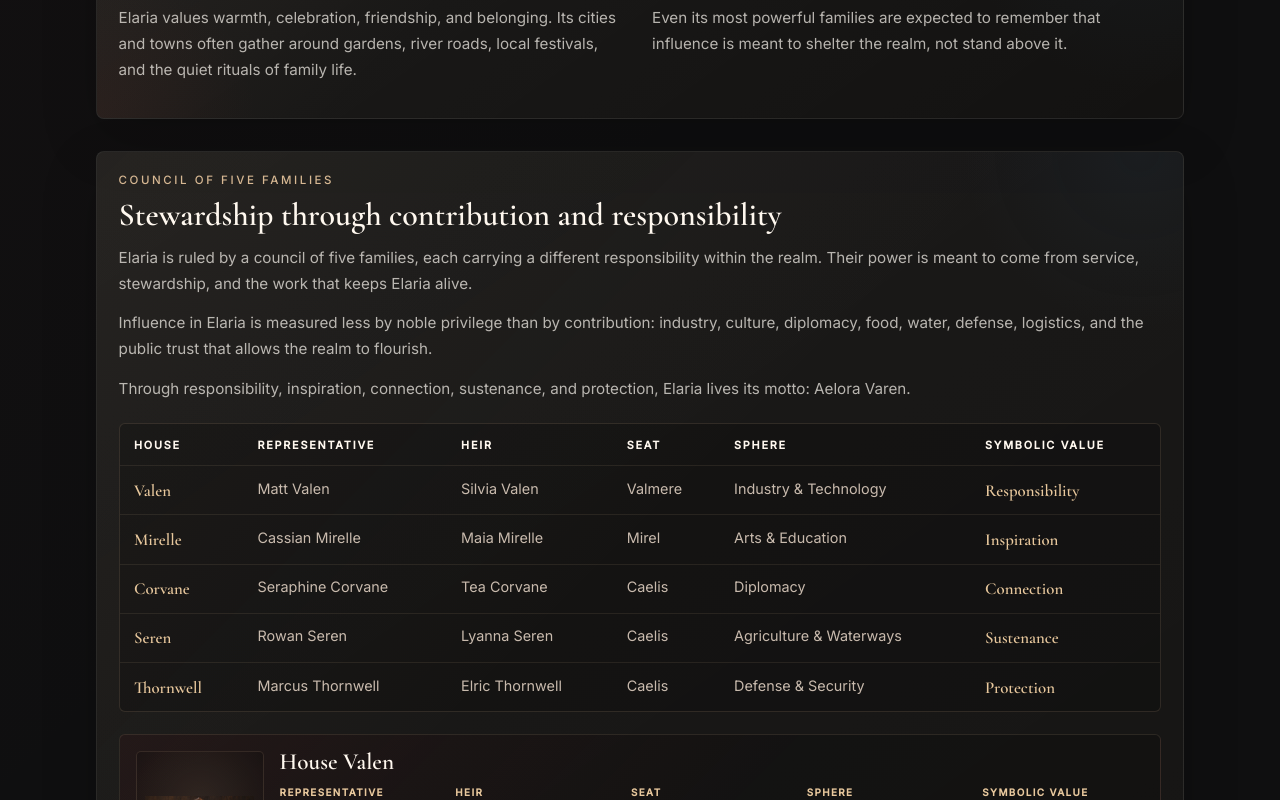
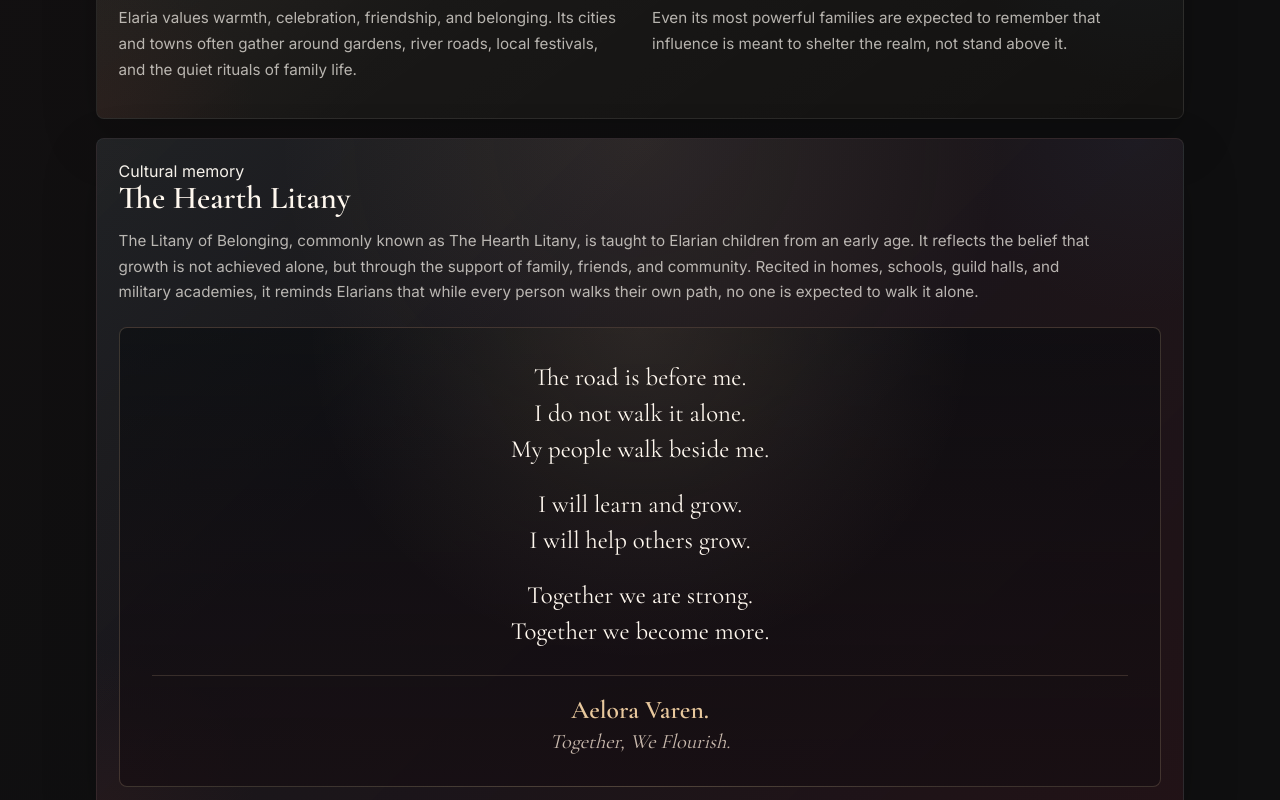
Before and after one commit to TheDragonLedger/dragon-ledger, a Vue app: page /archive/realms-heraldry/elaria in a window 1280 px wide. Shown: the part 1300-2100 px from the top of the page. Built offline with nearby package versions, Linux system fonts and the light colour scheme.

Commit message:
updating realms

```diff
--- a/src/data/realmsHeraldry.js
+++ b/src/data/realmsHeraldry.js
@@ -56,6 +56,22 @@ export const realmsHeraldry = [
       "Elaria values warmth, celebration, friendship, and belonging. Its cities and towns often gather around gardens, river roads, local festivals, and the quiet rituals of family life.",
       "Even its most powerful families are expected to remember that influence is meant to shelter the realm, not stand above it.",
     ],
+    litany: {
+      label: "Cultural memory",
+      title: "The Hearth Litany",
+      introduction: [
+        "The Litany of Belonging, commonly known as The Hearth Litany, is taught to Elarian children from an early age. It reflects the belief that growth is not achieved alone, but through the support of family, friends, and community. Recited in homes, schools, guild halls, and military academies, it reminds Elarians that while every person walks their own path, no one is expected to walk it alone.",
+      ],
+      verses: [
+        ["The road is before me.", "I do not walk it alone.", "My people walk beside me."],
+        ["I will learn and grow.", "I will help others grow."],
+        ["Together we are strong.", "Together we become more."],
+      ],
+      motto: {
+        original: "Aelora Varen.",
+        translation: "Together, We Flourish.",
+      },
+    },
     government: {
       label: "Council of Five Families",
       title: "Stewardship through contribution and responsibility",
@@ -68,7 +84,7 @@ export const realmsHeraldry = [
         {
           house: "Valen",
           representative: "Matt Valen",
-          heir: "Silvia Valen",
+          heir: "Ash Valen",
           seat: "Valmere",
           sphere: "Industry & Technology",
           value: "Responsibility",
@@ -111,7 +127,7 @@ export const realmsHeraldry = [
           name: "House Valen",
           heraldic: elariaHouseValenHeraldic,
           representative: "Matt Valen",
-          heir: "Silvia Valen",
+          heir: "Ash Valen",
           seat: "Valmere",
           sphere: "Industry, infrastructure, technology, and engineering",
           value: "Responsibility",
@@ -266,6 +282,21 @@ export const realmsHeraldry = [
       "Virekhal does not measure strength only through conquest. Strength is endurance, readiness, restraint, and the ability to protect life in a place that rarely offers comfort freely.",
       "The desert leaves little room for pretense. Bonds are earned, promises matter, and pride can be both armor and burden.",
     ],
+    litany: {
+      label: "Cultural memory",
+      title: "The Traveler's Litany",
+      introduction: [
+        "The Litany of Tomorrow, often called The Traveler's Litany, is taught to Virekhali children from an early age. Originally created as a reminder that the future belongs to those willing to prepare for it, the litany reflects the values of learning, adaptability, and perseverance that helped shape the nation. It is recited by students, explorers, merchants, soldiers, and innovators alike before journeys, challenges, and new beginnings, serving as a reminder that while tomorrow cannot be predicted, it can be met with courage and readiness.",
+      ],
+      verses: [
+        ["Tomorrow is unknown.", "Tomorrow is coming.", "I will meet it."],
+        ["I will learn.", "I will adapt.", "I will move forward."],
+      ],
+      motto: {
+        original: "Toran Navir.",
+        translation: "Ready for Tomorrow.",
+      },
+    },
     government: {
       label: "President and First Minister",
       title: "A modern government built on vigilance",
@@ -392,6 +423,22 @@ export const realmsHeraldry = [
       "Tharvane values discipline, memory, composure, and duty. Affection is rarely performed loudly, but loyalty can become immovable once given.",
       "Winter is not only weather here. It is a language of restraint, preparation, and survival.",
     ],
+    litany: {
+      label: "Cultural memory",
+      title: "The Winter Litany",
+      introduction: [
+        "The Litany of Endurance, often called The Winter Litany, is taught to Tharvanian children from an early age. Originally created as a reminder that duty and perseverance sustain the kingdom through the harsh winters, it is recited by children, soldiers, laborers, nobles, and even members of the royal family during times of hardship.",
+      ],
+      verses: [
+        ["The storm may come.", "The cold may follow.", "Yet I remain."],
+        ["I will stand.", "I will serve.", "I will endure."],
+        ["For the Realm.", "For the Crown.", "For those who come after me."],
+      ],
+      motto: {
+        original: "Norys Veth.",
+        translation: "Through Obedience We Survive.",
+      },
+    },
     government: {
       label: "House Asteryn",
       title: "A crown bound to realm and people",
--- a/src/styles/global.css
+++ b/src/styles/global.css
@@ -1762,6 +1762,66 @@ blockquote {
   margin-top: 0;
 }
 
+.realm-detail-hero > .realm-litany-card {
+  grid-column: 1 / -1;
+}
+
+.realm-litany-card {
+  background:
+    radial-gradient(circle at 50% 0%, rgba(215, 184, 147, 0.1), transparent 42%),
+    linear-gradient(135deg, rgba(27, 35, 43, 0.52), rgba(37, 19, 24, 0.82)),
+    rgba(17, 17, 18, 0.88);
+}
+
+.realm-litany-card .card-body {
+  max-width: 62rem;
+}
+
+.litany-verse {
+  margin-top: 1.35rem;
+  padding: clamp(1.25rem, 3vw, 2rem);
+  border: 1px solid rgba(215, 184, 147, 0.22);
+  border-radius: 8px;
+  background:
+    radial-gradient(circle at 50% 0%, rgba(215, 184, 147, 0.12), transparent 48%),
+    linear-gradient(180deg, rgba(7, 10, 13, 0.55), rgba(22, 14, 18, 0.72));
+  text-align: center;
+}
+
+.litany-stanza + .litany-stanza {
+  margin-top: 1.2rem;
+}
+
+.litany-stanza p {
+  margin: 0;
+  color: #fff8ef;
+  font-family: 'Cormorant Garamond', serif;
+  font-size: clamp(1.18rem, 2vw, 1.55rem);
+  line-height: 1.45;
+}
+
+.litany-motto {
+  display: grid;
+  gap: 0.25rem;
+  margin: 1.55rem 0 0;
+  padding-top: 1.15rem;
+  border-top: 1px solid rgba(215, 184, 147, 0.18);
+}
+
+.litany-motto strong {
+  color: #e8c89d;
+  font-family: 'Cormorant Garamond', serif;
+  font-size: clamp(1.25rem, 2vw, 1.7rem);
+  font-weight: 600;
+}
+
+.litany-motto span {
+  color: rgba(240, 223, 207, 0.82);
+  font-family: 'Cormorant Garamond', serif;
+  font-size: clamp(1.05rem, 1.6vw, 1.35rem);
+  font-style: italic;
+}
+
 .realm-detail-grid {
   display: grid;
   grid-template-columns: repeat(auto-fit, minmax(min(100%, 23rem), 1fr));
--- a/src/views/ArchiveRealmHeraldry.vue
+++ b/src/views/ArchiveRealmHeraldry.vue
@@ -47,6 +47,31 @@
           title="The Soul of the Realm"
           :body="realm.soul"
         />
+
+        <section v-if="realm.litany" class="archive-card realm-litany-card">
+          <p class="eyebrow">{{ realm.litany.label }}</p>
+          <h2>{{ realm.litany.title }}</h2>
+          <div class="card-body">
+            <p v-for="paragraph in realm.litany.introduction" :key="paragraph">
+              {{ paragraph }}
+            </p>
+          </div>
+
+          <div class="litany-verse" :aria-label="realm.litany.title">
+            <div
+              v-for="(stanza, stanzaIndex) in realm.litany.verses"
+              :key="`stanza-${stanzaIndex}`"
+              class="litany-stanza"
+            >
+              <p v-for="line in stanza" :key="line">{{ line }}</p>
+            </div>
+
+            <p class="litany-motto">
+              <strong>{{ realm.litany.motto.original }}</strong>
+              <span>{{ realm.litany.motto.translation }}</span>
+            </p>
+          </div>
+        </section>
       </section>
 
       <section class="realm-detail-grid" aria-label="Realm details">
```
